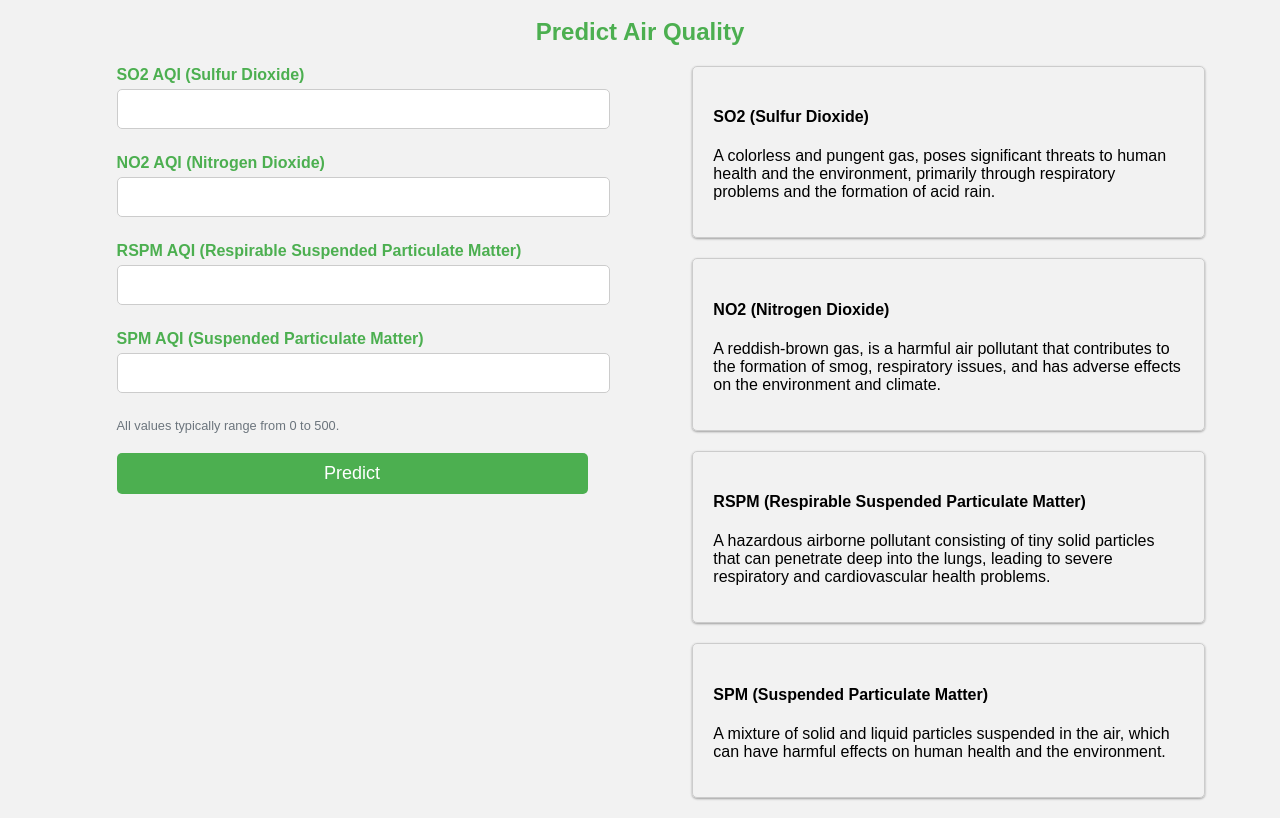
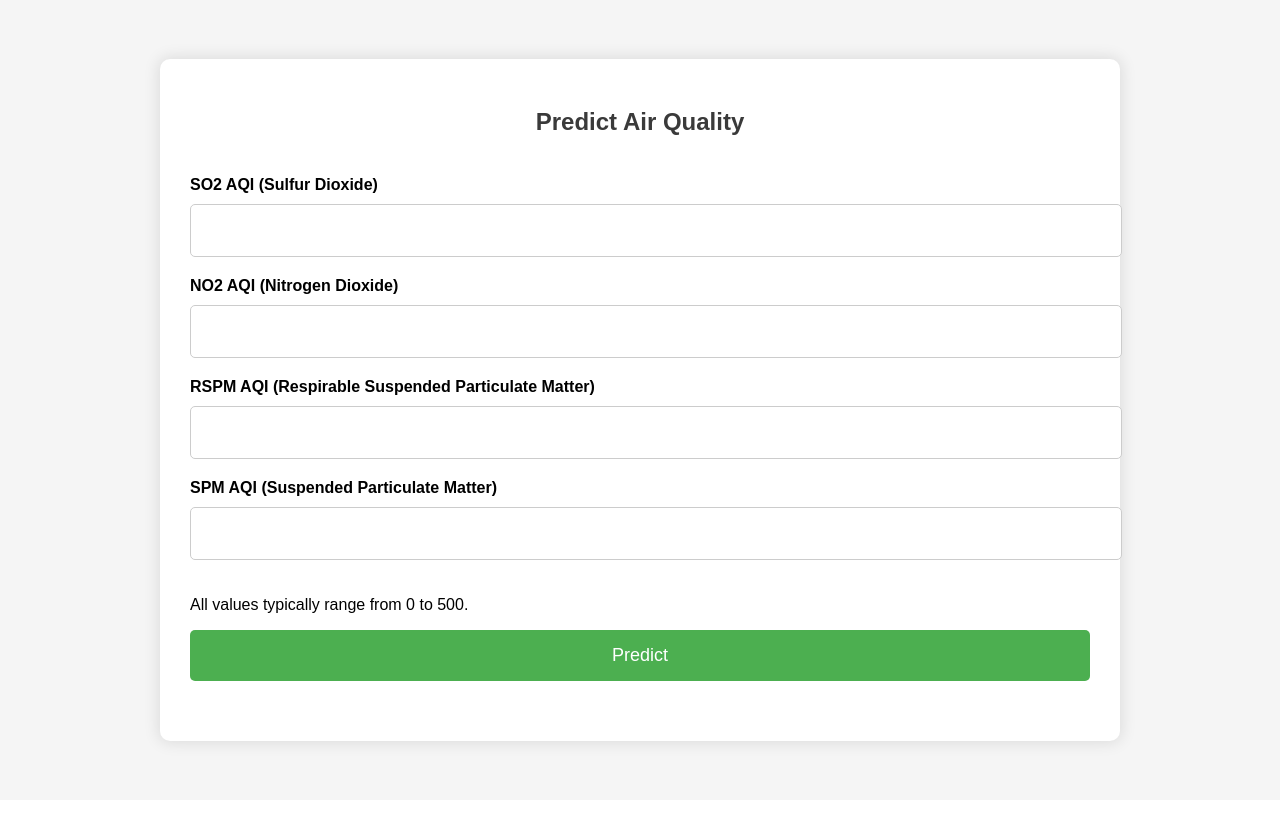
Before and after one commit to Rahul2K20/Air-Quality-Prediction, a Flask app: page / in a window 1280 px wide. After the commit the page ends 752 px from the top, so only its background shows below. Run offline with Flask 3, Linux system fonts and the light colour scheme; parts of the project's set-up code (start-up, migrations or seed data) failed here and were passed over.

Commit message:
UI improvements

```diff
--- a/static/style.css
+++ b/static/style.css
@@ -1,112 +1,85 @@
 body {
+    font-family: Arial, sans-serif;
+    background-color: #f5f5f5;
+    margin: 0;
+    padding: 0;
     display: flex;
-    flex-direction: column;
+    justify-content: center;
     align-items: center;
-    justify-content: center;
     height: 100vh;
-    font-family: Arial, sans-serif;
-    background-color: #f2f2f2;
+    box-sizing: border-box;
+}
+
+.container {
+    max-width: 900px;
+    width: 100%;
+    padding: 30px;
+    background-color: #fff;
+    box-shadow: 0px 0px 15px 2px rgba(0,0,0,0.1);
+    border-radius: 10px;
 }
 
 h2 {
+    color: #3a3a3a;
+    font-weight: bold;
     text-align: center;
-    color: #4CAF50;
+    margin-bottom: 40px;
 }
 
-.info-card {
-    border: 1px solid #ccc;
-    padding: 20px;
-    margin-bottom: 20px;
-    width: 100%;
-    max-width: 600px;
-    border-radius: 5px;
-    box-shadow: 0 1px 3px rgba(0,0,0,0.12), 0 1px 2px rgba(0,0,0,0.24);
+.input-group, .result-container {
+    margin-bottom: 30px;
 }
 
-.input-group {
-    margin-bottom: 25px;
+.input-group label, .result-container h4 {
+    font-weight: bold;
+    display: block;
+    margin-bottom: 10px;
 }
 
-.input-group label {
-    display: block;
-    margin-bottom: 5px;
-    color: #4CAF50;
-    font-weight: bold;
-}
-
-.input-group input {
+.input-group input, .back-button {
     width: 100%;
-    padding: 10px;
-    font-size: 16px;
+    padding: 15px;
+    border: 1px solid #ccc;
     border-radius: 5px;
-    border: 1px solid #ccc;
-    transition: border-color 0.3s;
-}
-
-.input-group input:focus {
-    outline: none;
-    border-color: #4CAF50;
+    margin-bottom: 20px;
+    font-size: 18px;
 }
 
 .input-group button {
+    background-color: #4CAF50;
+    color: #fff;
+    border: none;
+    cursor: pointer;
+    transition: 0.3s;
     width: 100%;
-    padding: 10px 15px;
-    background-color: #4CAF50;
-    border: none;
-    color: #fff;
+    padding: 15px;
     font-size: 18px;
     border-radius: 5px;
-    cursor: pointer;
-    transition: background-color 0.3s;
 }
 
-.input-group button:hover {
+.input-group button:hover, .back-button:hover {
     background-color: #45a049;
 }
 
-.result-card {
-    border: 1px solid #ccc;
-    padding: 20px;
-    width: 100%;
-    max-width: 600px;
-    border-radius: 5px;
-    box-shadow: 0 1px 3px rgba(0,0,0,0.12), 0 1px 2px rgba(0,0,0,0.24);
+.result-container {
+    text-align: center;
 }
 
-a {
-    display: inline-block;
-    margin-top: 20px;
-    color: #4CAF50;
-    text-decoration: none;
+.result-description {
+    font-size: 18px;
+    color: #333;
+    margin: 20px 0;
 }
 
 .back-button {
     width: 100%;
-    padding: 10px 15px;
-    background-color: #4CAF50;
     border: none;
+    background-color: #3a3a3a;
     color: #fff;
+    padding: 15px;
+    cursor: pointer;
+    border-radius: 5px;
+    text-align: center;
     font-size: 18px;
-    border-radius: 5px;
-    cursor: pointer;
-    margin-top: 20px;
+    transition: background-color 0.3s ease;
 }
-
-.back-button:hover {
-    background-color: #45a049;
-}
-
-.flex-container {
-    display: flex;
-    justify-content: space-between;
-}
-
-.form-container, .info-container {
-    flex-basis: 45%;
-}
-
-.description {
-    font-size: 0.8em;
-    color: #6c757d;
-    margin: 5px 0 20px;
-}
--- a/templates/index.html
+++ b/templates/index.html
@@ -5,65 +5,28 @@
   <link rel="stylesheet" type="text/css" href="/static/style.css">
 </head>
 <body>
-<h2>Predict Air Quality </h2>
+<div class="container">
+    <h2>Predict Air Quality</h2>
 
-<div class="flex-container">
-  <div class="form-container">
-    <form action="/predict" method="post">
-      <div class="input-group">
+    <div class="input-group">
+      <form action="/predict" method="post">
         <label for="so2">SO2 AQI (Sulfur Dioxide)</label>
         <input type="text" id="so2" name="so2" required>
 
-      </div>
-
-      <div class="input-group">
         <label for="no2">NO2 AQI (Nitrogen Dioxide)</label>
         <input type="text" id="no2" name="no2" required>
 
-      </div>
-
-      <div class="input-group">
         <label for="rspm">RSPM AQI (Respirable Suspended Particulate Matter)</label>
         <input type="text" id="rspm" name="rspm" required>
 
-      </div>
-
-      <div class="input-group">
         <label for="spm">SPM AQI (Suspended Particulate Matter)</label>
         <input type="text" id="spm" name="spm" required>
 
-      </div>
+        <p class="description">All values typically range from 0 to 500.</p>
 
-      <p class="description">All values typically range from 0 to 500.</p>
-
-      <div class="input-group">
         <button type="submit">Predict</button>
-      </div>
-    </form>
-  </div>
-
-  <div class="info-container">
-    <div class="info-card">
-      <h4>SO2 (Sulfur Dioxide)</h4>
-      <p>A colorless and pungent gas, poses significant threats to human health and the environment, primarily through respiratory problems and the formation of acid rain.</p>
+      </form>
     </div>
-
-    <div class="info-card">
-      <h4>NO2 (Nitrogen Dioxide)</h4>
-      <p>A reddish-brown gas, is a harmful air pollutant that contributes to the formation of smog, respiratory issues, and has adverse effects on the environment and climate.</p>
-    </div>
-
-    <div class="info-card">
-      <h4>RSPM (Respirable Suspended Particulate Matter)</h4>
-      <p>A hazardous airborne pollutant consisting of tiny solid particles that can penetrate deep into the lungs, leading to severe respiratory and cardiovascular health problems.</p>
-    </div>
-
-    <div class="info-card">
-      <h4>SPM (Suspended Particulate Matter)</h4>
-      <p>A mixture of solid and liquid particles suspended in the air, which can have harmful effects on human health and the environment.</p>
-    </div>
-  </div>
 </div>
-
 </body>
 </html>
```
Also changed, not shown: templates/result.html (+11 -11 lines).
